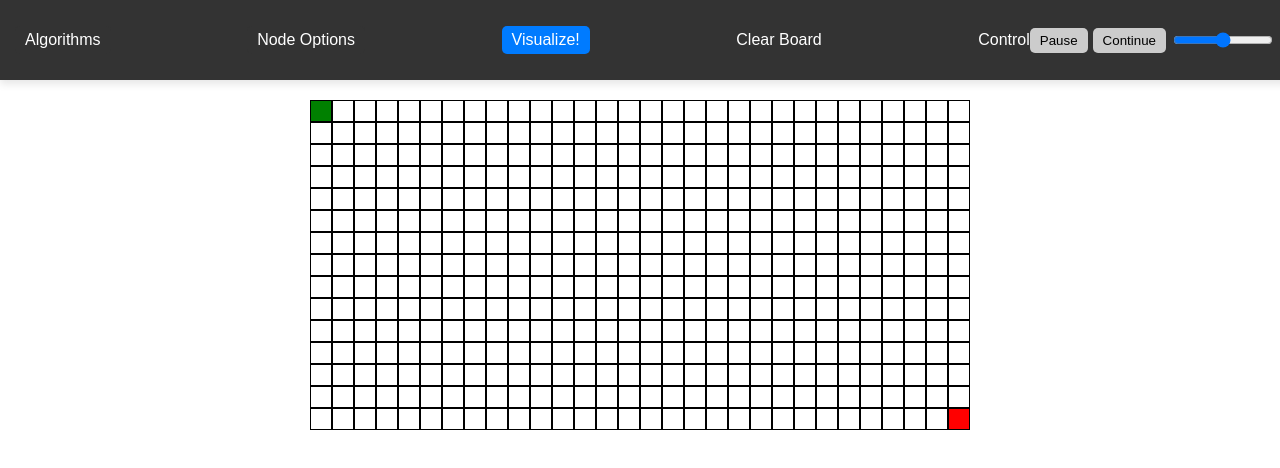
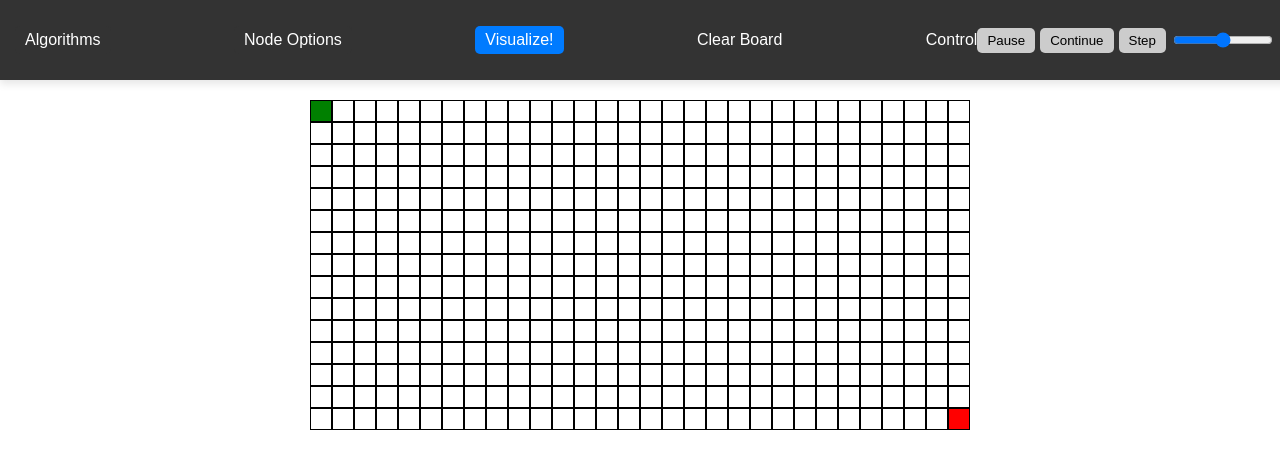
Before and after one commit to stepankriminskiy/PathfindingVisualizer, a React (Create React App) app: page / in a window 1280 px wide. Shown: the top 468 px of the page. Built offline with nearby package versions, Linux system fonts and the light colour scheme.

Commit message:
Added non-functional step button

```diff
--- a/src/App.jsx
+++ b/src/App.jsx
@@ -138,6 +138,10 @@ export default function App() {
     }
   };
 
+  const handleStepButtonClick = () => {
+
+  };
+
   return (
       <DndProvider backend={HTML5Backend}>
         <main>
@@ -187,6 +191,7 @@ export default function App() {
               <div className="ControlButtons">
                 <button className="ControlButton" onClick={() => {handlePauseButtonClick();}}>Pause</button>
                 <button className="ControlButton" onClick={() => {handleContinueButtonClick();}}>Continue</button>
+                <button className="ControlButton" onClick={() => {handleStepButtonClick();}}>Step</button>
                 <input type="range" className="Slider"/>
               </div>
             </div>
```
